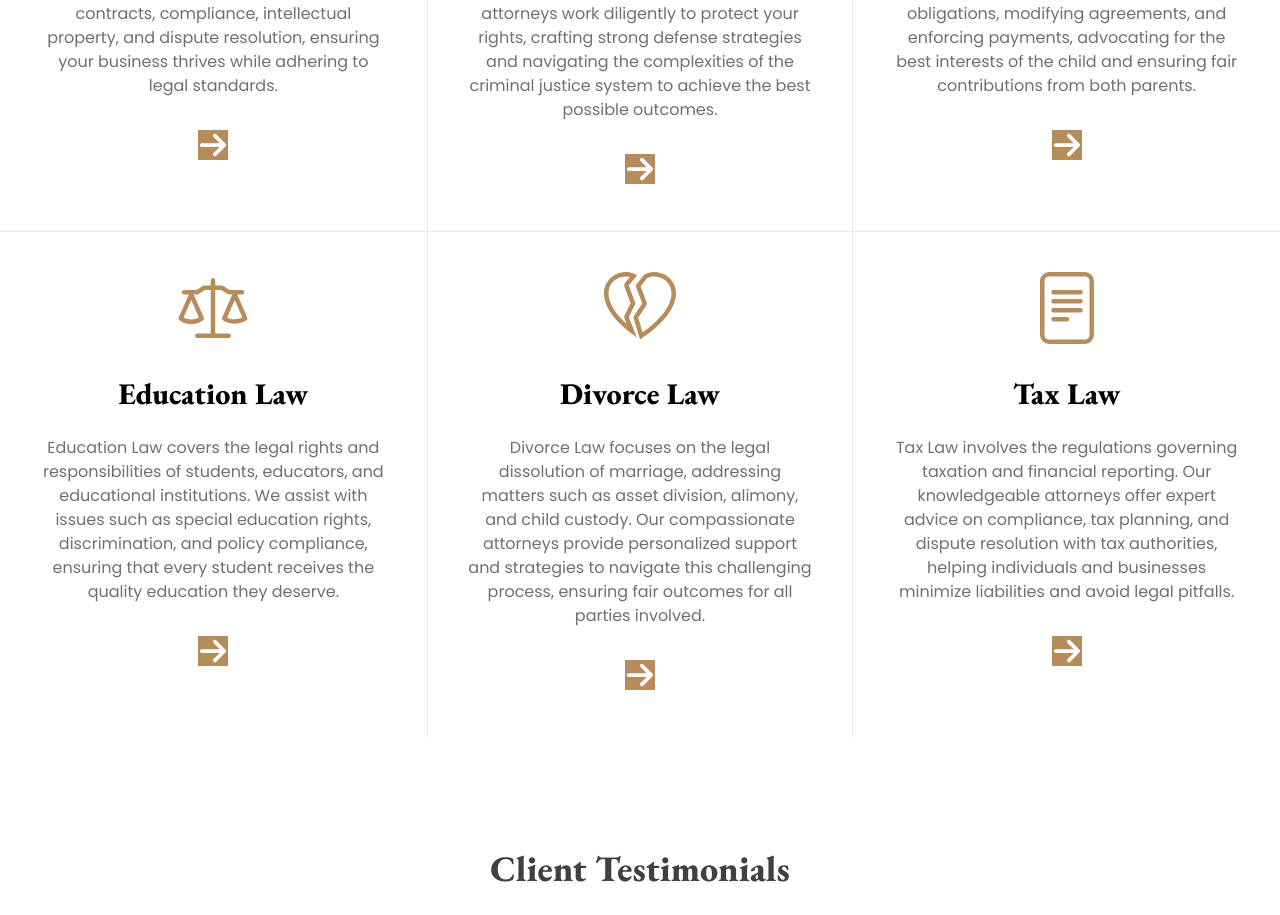
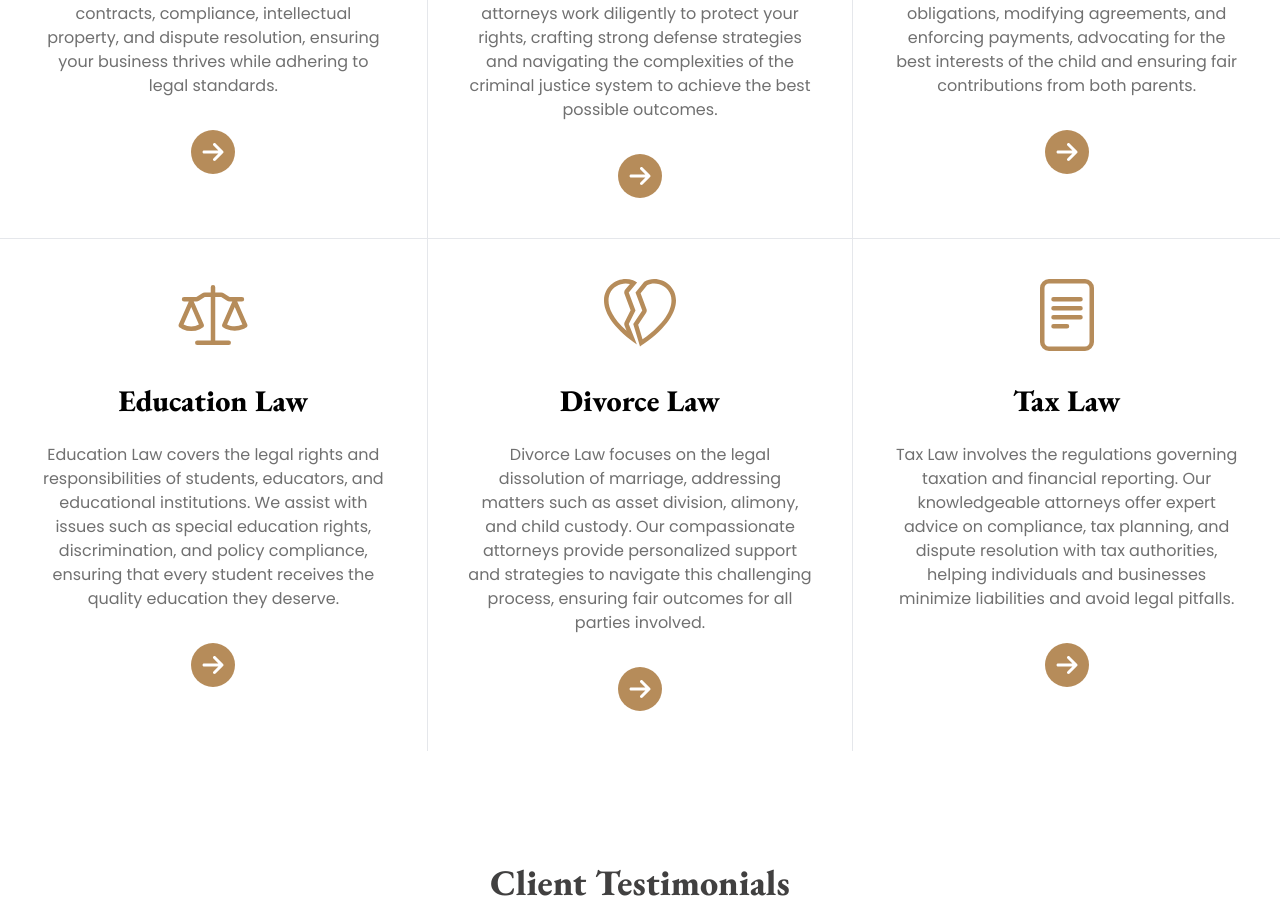
Before and after one commit to Shahriar-Hossain-Alvi/lawhub-client-side, a React (Vite) app: page / in a window 1280 px wide. Shown: the part 1260-2175 px from the top of the page. Built offline with nearby package versions, Linux system fonts and the light colour scheme.

Commit message:
fixed buttons in practice areas section

```diff
--- a/src/components/Pages/Home/PracticeAreas/PracticeAreas.tsx
+++ b/src/components/Pages/Home/PracticeAreas/PracticeAreas.tsx
@@ -4,6 +4,7 @@ import { GiHandcuffs, GiPrisoner } from "react-icons/gi";
 import { TbGavel } from "react-icons/tb";
 import { GoLaw } from "react-icons/go";
 import { BsFileText, BsHeartbreak } from "react-icons/bs";
+import { Link } from "react-router-dom";
 
 
 const PracticeAreas = () => {
@@ -19,7 +20,12 @@ const PracticeAreas = () => {
                     <h1 className="font-eb-garamond text-3xl font-extrabold mb-6">Business Law</h1>
                     <p className="text-lawHub-secondary mb-8">Business Law encompasses a variety of legal practices that govern commercial transactions and business operations. Our expert attorneys provide guidance on contracts, compliance, intellectual property, and dispute resolution, ensuring your business thrives while adhering to legal standards.</p>
 
-                    <button className="btn btn-circle bg-lawHub-primary text-white text-3xl hover:bg-lawHub-heading hover:text-lawHub-primary"><FaArrowRight /></button>
+                    <Link to="#">
+                        <button type="button" className="bg-lawHub-primary text-white text-2xl hover:bg-lawHub-heading hover:text-lawHub-primary rounded-full p-2.5 text-center inline-flex items-center">
+                            <FaArrowRight />
+                            <span className="sr-only">Icon description</span>
+                        </button>
+                    </Link>
                 </div>
 
 
@@ -29,7 +35,12 @@ const PracticeAreas = () => {
                     <h1 className="font-eb-garamond text-3xl font-extrabold mb-6">Criminal Law</h1>
                     <p className="text-lawHub-secondary mb-8">Criminal Law encompasses legal representation for individuals accused of crimes, ranging from misdemeanors to serious felonies. Our experienced defense attorneys work diligently to protect your rights, crafting strong defense strategies and navigating the complexities of the criminal justice system to achieve the best possible outcomes.</p>
 
-                    <button className="btn btn-circle bg-lawHub-primary text-white text-3xl hover:bg-lawHub-heading hover:text-lawHub-primary"><FaArrowRight /></button>
+                    <Link to="#">
+                        <button type="button" className="bg-lawHub-primary text-white text-2xl hover:bg-lawHub-heading hover:text-lawHub-primary rounded-full p-2.5 text-center inline-flex items-center">
+                            <FaArrowRight />
+                            <span className="sr-only">Icon description</span>
+                        </button>
+                    </Link>
                 </div>
 
 
@@ -39,7 +50,12 @@ const PracticeAreas = () => {
                     <h1 className="font-eb-garamond text-3xl font-extrabold mb-6">Child Support</h1>
                     <p className="text-lawHub-secondary mb-8">Child Support law focuses on ensuring the financial well-being of children after separation or divorce. We provide guidance in calculating support obligations, modifying agreements, and enforcing payments, advocating for the best interests of the child and ensuring fair contributions from both parents.</p>
 
-                    <button className="btn btn-circle bg-lawHub-primary text-white text-3xl hover:bg-lawHub-heading hover:text-lawHub-primary"><FaArrowRight /></button>
+                    <Link to="#">
+                        <button type="button" className="bg-lawHub-primary text-white text-2xl hover:bg-lawHub-heading hover:text-lawHub-primary rounded-full p-2.5 text-center inline-flex items-center">
+                            <FaArrowRight />
+                            <span className="sr-only">Icon description</span>
+                        </button>
+                    </Link>
                 </div>
 
 
@@ -49,7 +65,12 @@ const PracticeAreas = () => {
                     <h1 className="font-eb-garamond text-3xl font-extrabold mb-6">Education Law</h1>
                     <p className="text-lawHub-secondary mb-8">Education Law covers the legal rights and responsibilities of students, educators, and educational institutions. We assist with issues such as special education rights, discrimination, and policy compliance, ensuring that every student receives the quality education they deserve.</p>
 
-                    <button className="btn btn-circle bg-lawHub-primary text-white text-3xl hover:bg-lawHub-heading hover:text-lawHub-primary"><FaArrowRight /></button>
+                    <Link to="#">
+                        <button type="button" className="bg-lawHub-primary text-white text-2xl hover:bg-lawHub-heading hover:text-lawHub-primary rounded-full p-2.5 text-center inline-flex items-center">
+                            <FaArrowRight />
+                            <span className="sr-only">Icon description</span>
+                        </button>
+                    </Link>
                 </div>
 
 
@@ -59,7 +80,12 @@ const PracticeAreas = () => {
                     <h1 className="font-eb-garamond text-3xl font-extrabold mb-6">Divorce Law</h1>
                     <p className="text-lawHub-secondary mb-8">Divorce Law focuses on the legal dissolution of marriage, addressing matters such as asset division, alimony, and child custody. Our compassionate attorneys provide personalized support and strategies to navigate this challenging process, ensuring fair outcomes for all parties involved.</p>
 
-                    <button className="btn btn-circle bg-lawHub-primary text-white text-3xl hover:bg-lawHub-heading hover:text-lawHub-primary"><FaArrowRight /></button>
+                    <Link to="#">
+                        <button type="button" className="bg-lawHub-primary text-white text-2xl hover:bg-lawHub-heading hover:text-lawHub-primary rounded-full p-2.5 text-center inline-flex items-center">
+                            <FaArrowRight />
+                            <span className="sr-only">Icon description</span>
+                        </button>
+                    </Link>
                 </div>
 
 
@@ -69,7 +95,12 @@ const PracticeAreas = () => {
                     <h1 className="font-eb-garamond text-3xl font-extrabold mb-6">Tax Law</h1>
                     <p className="text-lawHub-secondary mb-8">Tax Law involves the regulations governing taxation and financial reporting. Our knowledgeable attorneys offer expert advice on compliance, tax planning, and dispute resolution with tax authorities, helping individuals and businesses minimize liabilities and avoid legal pitfalls.</p>
 
-                    <button className="btn btn-circle bg-lawHub-primary text-white text-3xl hover:bg-lawHub-heading hover:text-lawHub-primary"><FaArrowRight /></button>
+                    <Link to="#">
+                        <button type="button" className="bg-lawHub-primary text-white text-2xl hover:bg-lawHub-heading hover:text-lawHub-primary rounded-full p-2.5 text-center inline-flex items-center">
+                            <FaArrowRight />
+                            <span className="sr-only">Icon description</span>
+                        </button>
+                    </Link>
                 </div>
             </div>
         </div>
```
